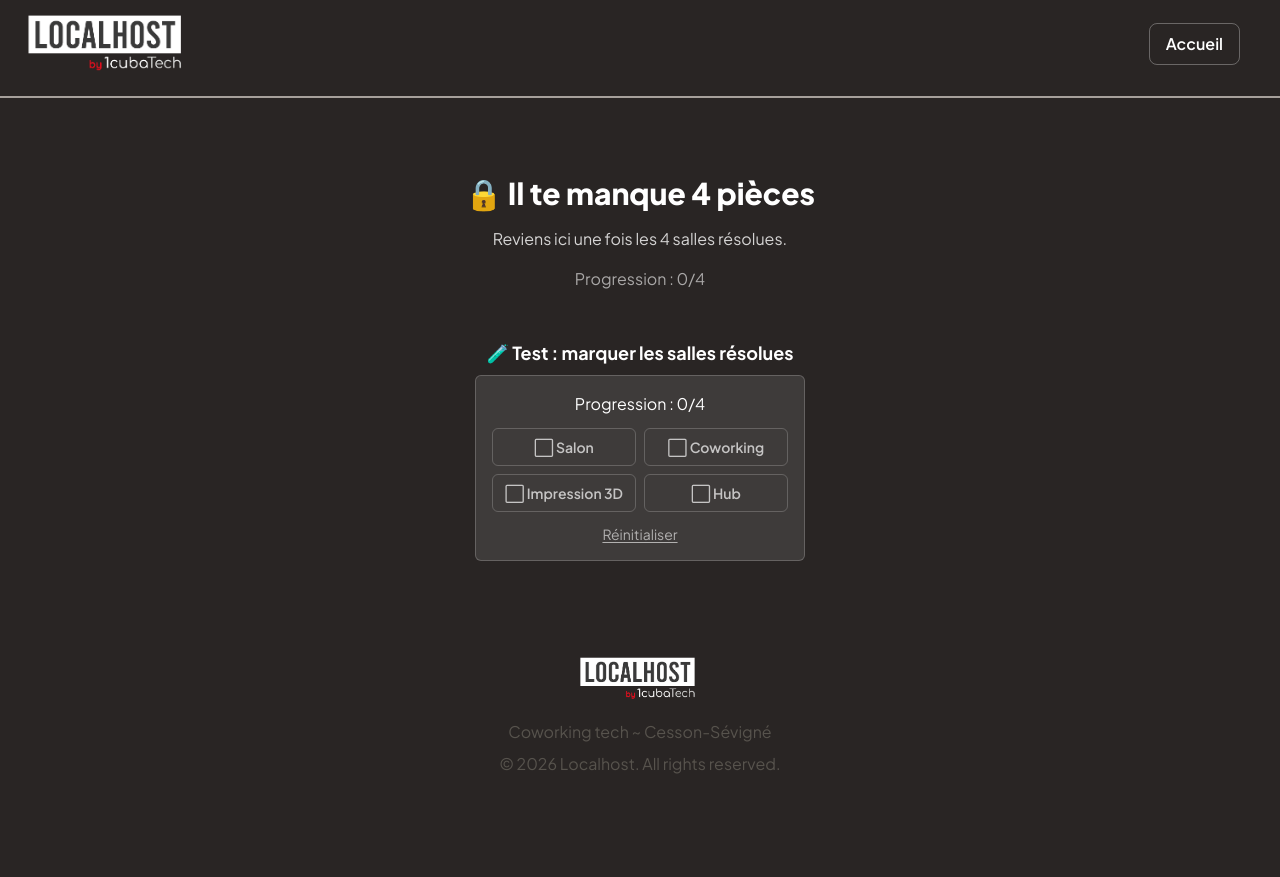
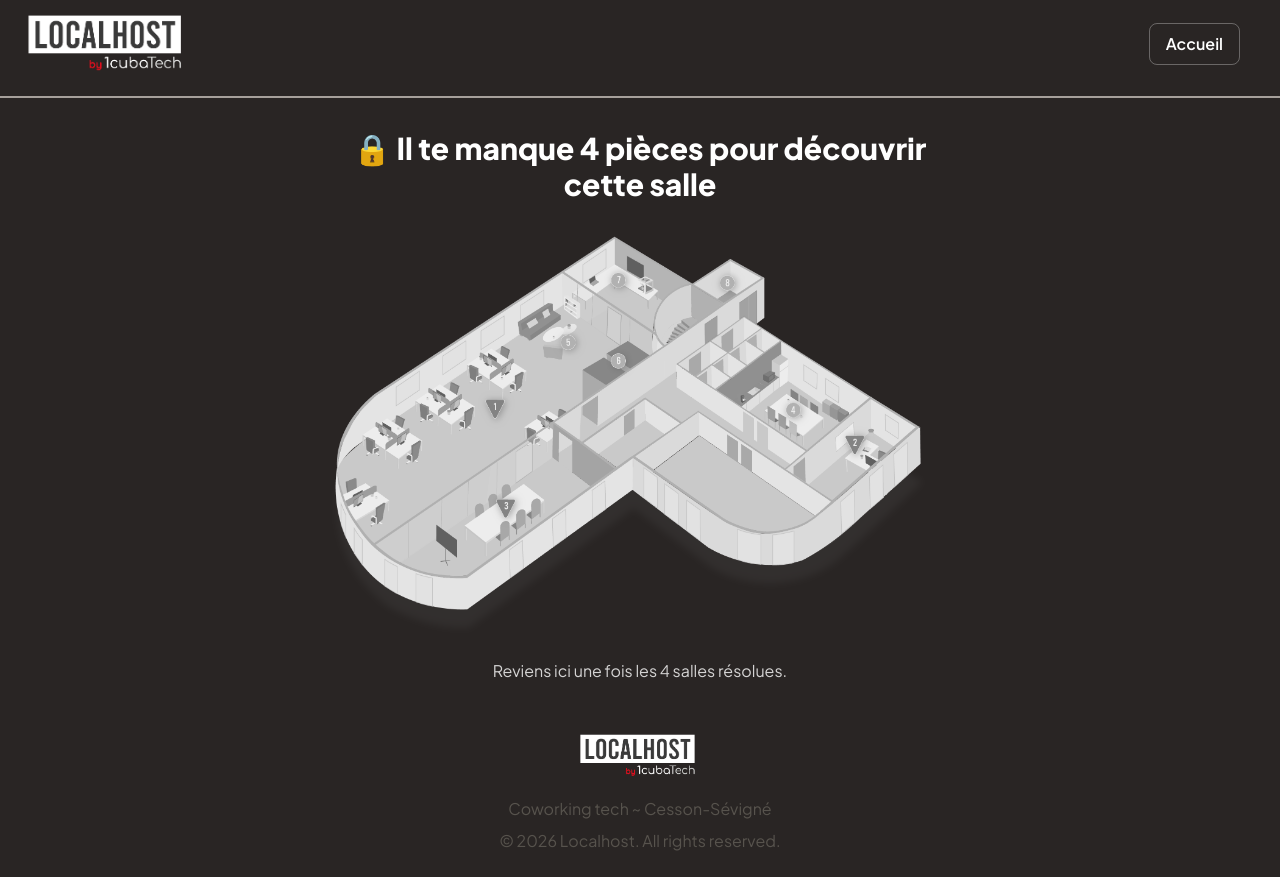
Before and after one commit to Nathan2IQ/404byLocalHost, a Next.js app: page /breakroom in a window 1280 px wide. Before the commit the page ends 800 px from the top, so only its background shows below. Built offline with nearby package versions, Linux system fonts and the light colour scheme.

Commit message:
suppression dossier final et modification fichier breakroom/page.tsx

```diff
--- a/app/breakroom/page.tsx
+++ b/app/breakroom/page.tsx
@@ -7,8 +7,8 @@ import {
   solvedCount,
   type ProgressState,
 } from "@/lib/progress";
-import ProgressTestPanel from "@/components/ProgressTestPanel";
 import PuzzleBoard from "@/components/PuzzleBoard";
+import AvancementPartie from "@/components/AvancementPartie";
 
 const TOTAL_ROOMS = 4;
 
@@ -25,10 +25,20 @@ export default function FinalPage() {
   // Tant qu'on n'a pas encore lu la progression, on n'affiche rien.
   if (!progress) return null;
 
+  const discoveredZones = [
+
+    ...(progress.salon ? ["salon"] : []),
+    ...(progress.coworking ? ["coworking"] : []),
+    ...(progress["impression-3d"] ? ["impression"] : []),
+    ...(progress.hub ? ["hub"] : []),
+
+  ];
+
+
+
   const solved = solvedCount(progress);
   const complete = isComplete(progress);
   const missing = TOTAL_ROOMS - solved;
-
   return (
       <div className="flex flex-col flex-1 items-center justify-center font-sans">
         <main className="flex w-full max-w-md flex-col items-center gap-4 px-4 py-8 text-center md:max-w-xl lg:max-w-2xl">
@@ -46,25 +56,9 @@ export default function FinalPage() {
           ) : (
               // Il manque encore des salles : la page reste bloquée.
               <>
-            <h2 className="text-3xl font-extrabold text-white">
-              🔒 Il te manque {missing} pièce{missing > 1 ? "s" : ""}
-            </h2>
-            <p className="text-white/80">
-              Reviens ici une fois les 4 salles résolues.
-            </p>
+                <AvancementPartie final={true}/>
               </>
           )}
-        <p className="text-white/60">
-          Progression : {solved}/{TOTAL_ROOMS}
-        </p>
-
-        {/* Panneau de test : à retirer une fois les vraies pages des salles construites. */}
-        <div className="mt-8 flex flex-col items-center gap-2">
-          <h3 className="text-lg font-bold text-white">
-            🧪 Test : marquer les salles résolues
-          </h3>
-          <ProgressTestPanel onChange={setProgress} />
-        </div>
         </main>
       </div>
   );
```
Also changed, not shown: app/final/page.tsx (added). Lines whose indentation alone changed are shown as unchanged.
